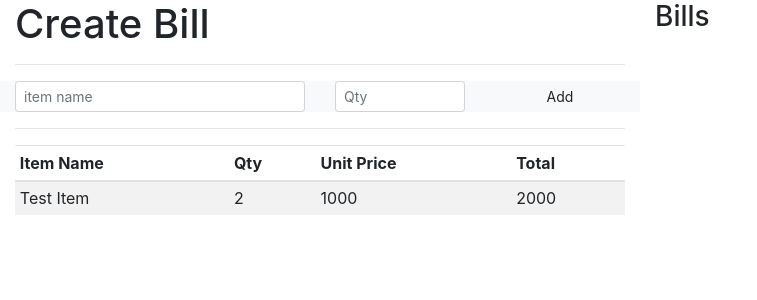
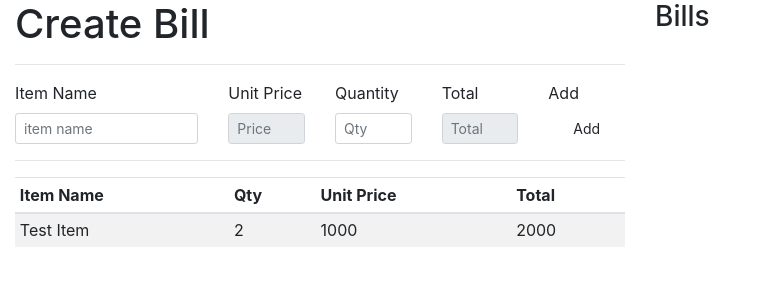
Before and after one commit to RizanMusthafa/simple-billing-app, a React (Create React App) app: page / in a window 1280 px wide. Shown: the top 300 px of the page, without its empty margins (0-757 px from the left). Built offline with nearby package versions, Linux system fonts and the light colour scheme.

Commit message:
formated bill form with unit price and price

```diff
--- a/src/components/CreateBill/BillForm.jsx
+++ b/src/components/CreateBill/BillForm.jsx
@@ -2,8 +2,9 @@ import React from 'react';
 
 const BillForm = props => {
   return (
-    <form className="row bg-light">
-      <div className="col-sm-6">
+    <form className="row">
+      <div className="col-sm-4">
+        <label htmlFor="item">Item Name</label>
         <input
           name="item"
           placeholder="item name"
@@ -11,7 +12,19 @@ const BillForm = props => {
           className="form-control form-control-sm"
         />
       </div>
-      <div className="col-sm-3">
+      <div className="col-sm-2">
+        <label>Unit Price</label>
+        <input
+          name="unitPrice"
+          placeholder="Price"
+          type="number"
+          min="0"
+          disabled={true}
+          className="form-control form-control-sm"
+        />
+      </div>
+      <div className="col-sm-2">
+        <label htmlFor="qty">Quantity</label>
         <input
           name="qty"
           placeholder="Qty"
@@ -20,7 +33,19 @@ const BillForm = props => {
           className="form-control form-control-sm"
         />
       </div>
-      <div className="col-sm-3">
+      <div className="col-sm-2">
+        <label>Total</label>
+        <input
+          name="totalPrice"
+          type="number"
+          placeholder="Total"
+          min="0"
+          disabled={true}
+          className="form-control form-control-sm"
+        />
+      </div>
+      <div className="col-sm-2">
+        <label>Add</label>
         <button type="submit" className="btn btn-sm btn-block">
           Add
         </button>
```
